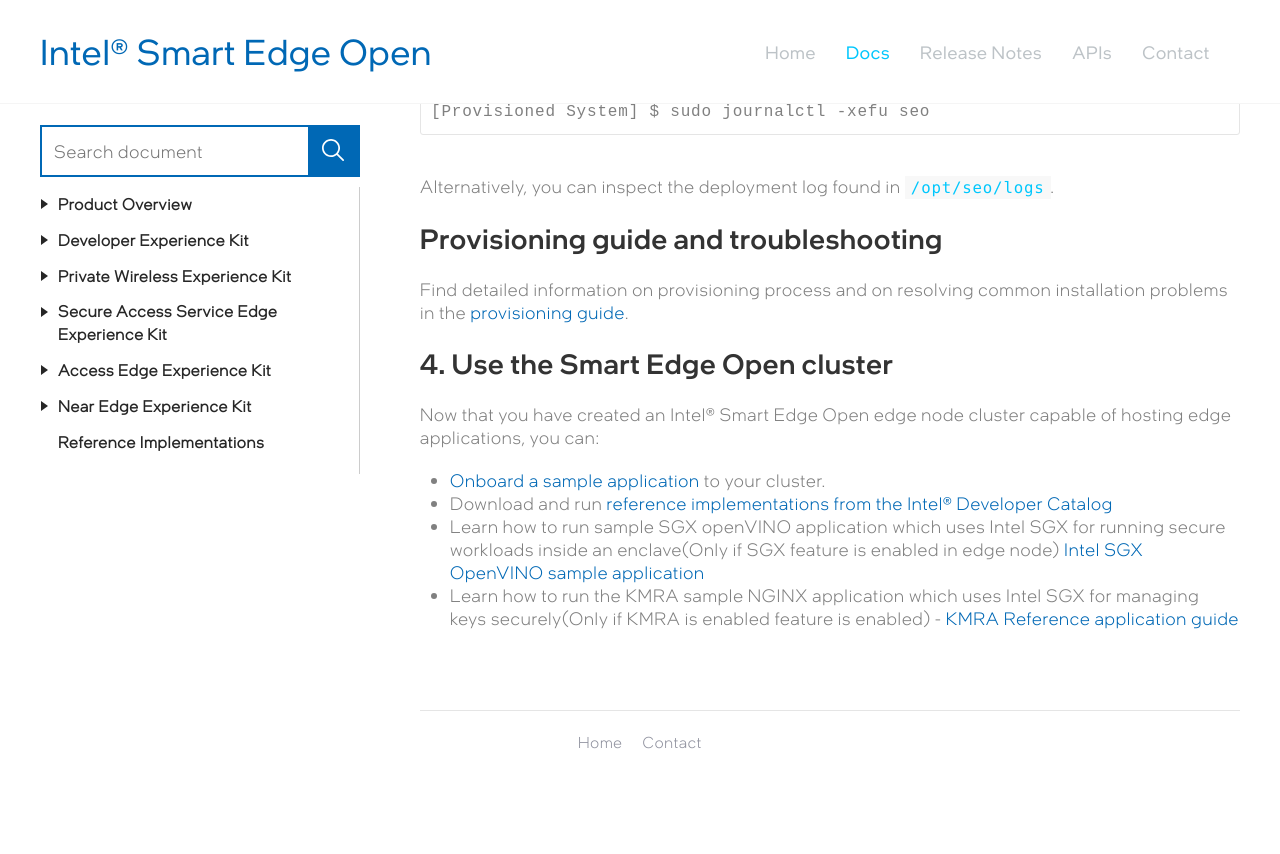
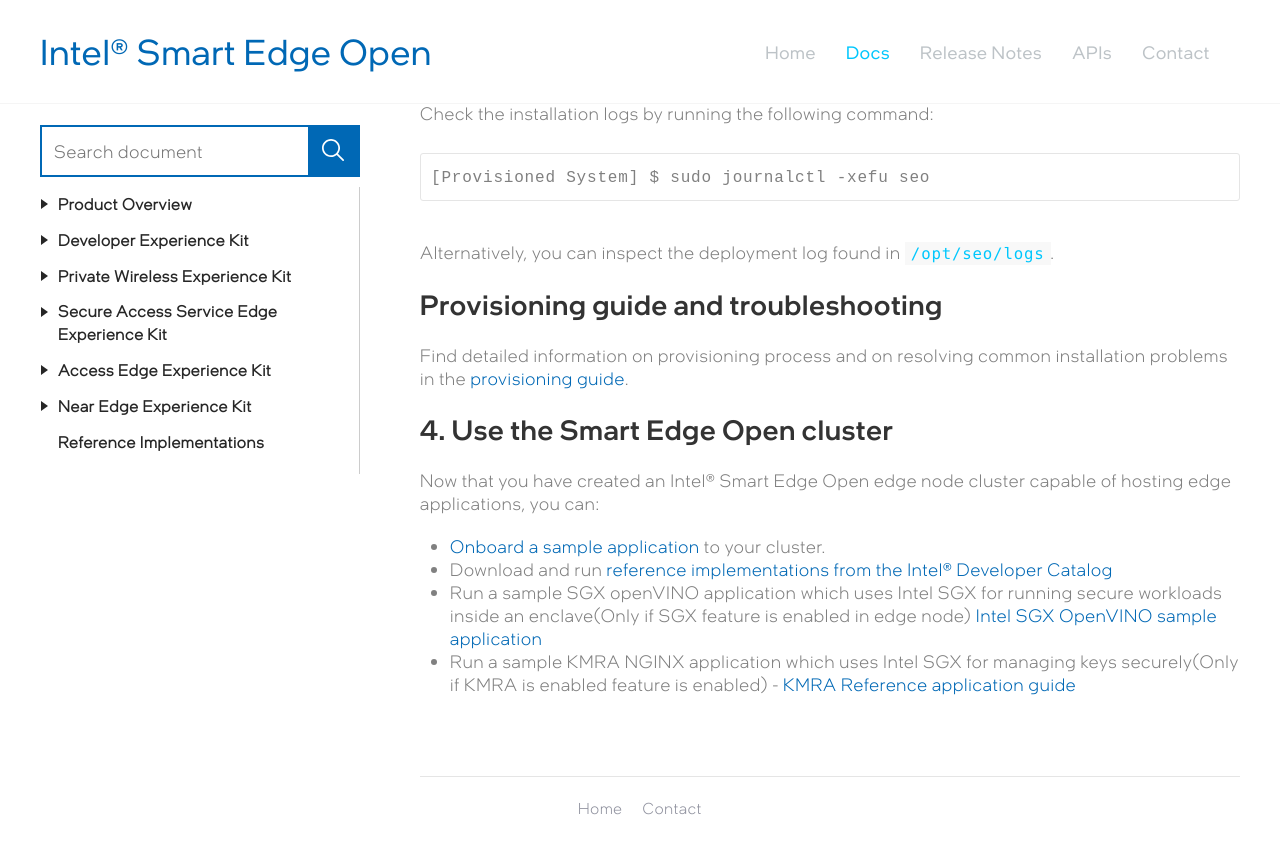
Before and after one commit to IntelSmartEdge/docs, a Jekyll site: the page built from experience-kits/developer-experience-kit/advanced-installation/install-image-target-system.md, in a window 1280 px wide and 900 px high, scrolled down 987 px. Shown: the top 854 px of the window. Built offline with Jekyll 4.4.1, drawn with Linux system fonts in a browser that asks for light colours; some web fonts are replaced; our own code applies the rules of GitHub Pages for plain Markdown files; comment, search, counter and statistics services are not loaded; some of the changed text lies outside the part shown.

Commit message:
edits to advanced installation

```diff
--- a/experience-kits/developer-experience-kit/advanced-installation/install-image-target-system.md
+++ b/experience-kits/developer-experience-kit/advanced-installation/install-image-target-system.md
@@ -47,5 +49,5 @@
 
 - [Onboard a sample application](/application-onboarding/application-onboarding-cmdline.md) to your cluster.
 - Download and run [reference implementations from the Intel® Developer Catalog](https://www.intel.com/content/www/us/en/developer/tools/software-catalog/overview.html?s=ContentType&q=%22smart%20edge%20open%22)
-- Learn how to run sample SGX openVINO application which uses Intel SGX for running secure workloads inside an enclave(Only if SGX feature is enabled in edge node) [Intel SGX OpenVINO sample application](https://github.com/smart-edge-open/edgeapps/blob/main/applications/sgx/openvino-ssd/README.md)
-- Learn how to run the KMRA sample NGINX application which uses Intel SGX for managing keys securely(Only if KMRA is enabled feature is enabled) - [KMRA Reference application guide](https://github.com/smart-edge-open/edgeapps/tree/main/applications/sgx/kmra#readme)
+- Run a sample SGX openVINO application which uses Intel SGX for running secure workloads inside an enclave(Only if SGX feature is enabled in edge node) [Intel SGX OpenVINO sample application](https://github.com/smart-edge-open/edgeapps/blob/main/applications/sgx/openvino-ssd/README.md)
+- Run a sample KMRA NGINX application which uses Intel SGX for managing keys securely(Only if KMRA is enabled feature is enabled) - [KMRA Reference application guide](https://github.com/smart-edge-open/edgeapps/tree/main/applications/sgx/kmra#readme)
```
Also changed, not shown: other parts of experience-kits/developer-experience-kit/advanced-installation/install-image-target-system.md (+2 -0 lines), experience-kits/developer-experience-kit/advanced-installation/create and flash installation image.md (+4 -4 lines), experience-kits/developer-experience-kit/advanced-installation/developer-experience-kit-security-features.md (+1 -1 lines).
